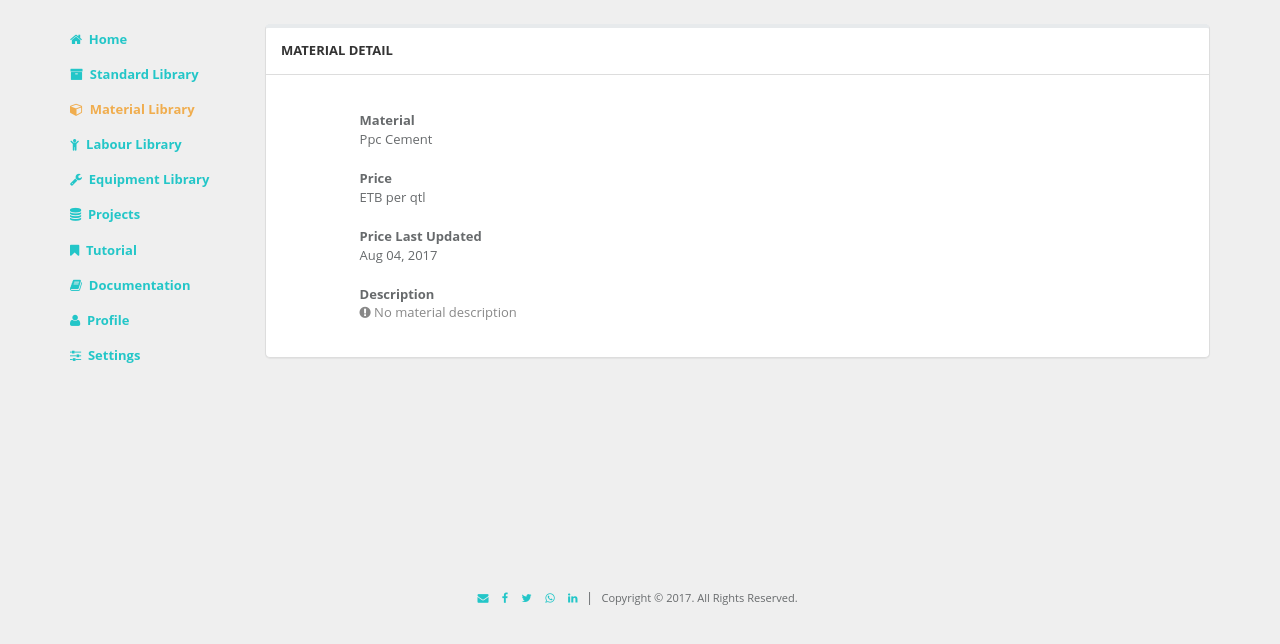
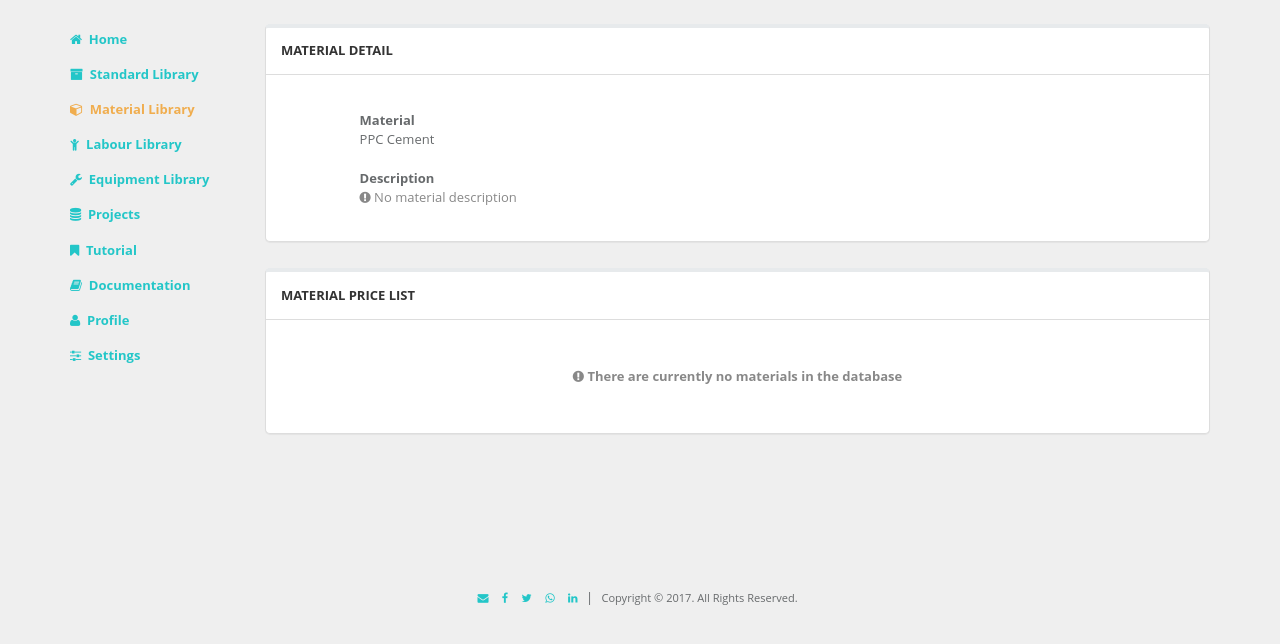
Before and after one commit to eyobofficial/orit-breakdowns, a Django app: page /breakdowns/material/6/ in a window 1280 px wide. Shown: the part 68-712 px from the top of the page. Run offline with Django 3.2, Linux system fonts and the light colour scheme; a user stored in the database is signed in; data comes from the database, SQL or seed files in the repository; both versions use the stored data as it was after the commit; some libraries are stand-ins or nearby versions.

Commit message:
Add material price list table to material detail view

```diff
--- a/breakdowns/templates/breakdowns/material_detail.html
+++ b/breakdowns/templates/breakdowns/material_detail.html
@@ -1,7 +1,8 @@
 {% extends 'base.html' %}
+{% load humanize %}
 
 {% block title %}
-<title>{{ material.full_title|title }} | Orit</title>
+<title>{{ material.full_title }} | Orit</title>
 {% endblock %}
 
 {% block content %}
@@ -15,13 +16,7 @@
         <div class="col-sm-6 col-sm-offset-1">
             <dl>
                 <dt>Material</dt>
-                <dd>{{ material.full_title|title }}</dd>
-
-                <dt>Price</dt>
-                <dd>{{ material.rate }} ETB per {% autoescape off %}{{ material.unit.short_title }}{% endautoescape %}</dd>
-
-                <dt>Price Last Updated</dt>
-                <dd>{{ material.updated_at|date:'M d, Y' }}</dd>
+                <dd>{{ material.full_title }}</dd>
 
                 <dt>Description</dt>
                 <dd>
@@ -36,4 +31,41 @@
     </div><!-- /.row -->
     </div><!-- /.panel-body -->
 </div><!-- /END .material-detail-panel -->
+
+<div class="panel panel-default panel-list" id="material-price-list-panel">
+    <div class="panel-heading">
+        Material Price List
+    </div>
+
+    <div class="panel-body">
+       {% if price_list %}
+       <div class="table-responsive">
+           <table class="material-price-table table panel-table table-hover table-stripped">
+               <thead>
+                   <tr>
+                       <th>#</th>
+                       <th>Supplier</th>
+                       <th class="text-right">Price ({% autoescape off %}{{ material.unit.short_title }}{% endautoescape %} Per ETB)</th>
+                       <th class="text-center">Last Updated</th>
+                   </tr>
+               </thead>
+
+               <tbody>
+                   {% for price in price_list %}
+                   <tr>
+                       <td>{{ forloop.counter }}</td>
+                       <td>{{ price.supplier.full_title }}</td>
+                       <td class="text-right">{{ price.price|intcomma }}</td>
+                       <td class="text-center text-danger bold">{{ price.updated_at|date:'M d, Y' }}</td>
+                   </tr>
+                   {% endfor %}
+
+               </tbody>
+           </table>
+       </div><!-- /END .table-responsive -->
+       {% else %}
+       <p class="text-center breath-both-lg text-fade"><strong><span class="fa fa-exclamation-circle"></span> There are currently no materials in the database</strong></p>
+       {% endif %}
+    </div>
+</div>
 {% endblock content %}
--- a/breakdowns/templates/breakdowns/material_list.html
+++ b/breakdowns/templates/breakdowns/material_list.html
@@ -56,7 +56,6 @@
                         <th>Material</th>
                         <th>Catagory</th>
                         <th class="text-center">Unit</th>
-                        <th class="text-right">Price (ETB)</th>
                         <th class="text-center">Last Updated</th>
                     </tr>
                 </thead>
@@ -68,7 +67,6 @@
                         <td><a href="{% url 'breakdowns:material_detail' material.id %}">{{ material.full_title|capfirst }}</a></td>
                         <td>{{ material.material_catagory.full_title|capfirst }}</td>
                         <td class="text-center">{% autoescape off %}{{ material.unit.short_title }}{% endautoescape %}</td>
-                        <td class="text-right">{{ material.rate|intcomma }}</td>
                         <td class="text-center text-danger bold">{{ material.updated_at|date:'M d, Y' }}</td>
                     </tr>
                     {% endfor %}
--- a/breakdowns/views.py
+++ b/breakdowns/views.py
@@ -8,7 +8,7 @@ from django.contrib.auth.models import User, Group
 from django.contrib.auth.decorators import login_required, permission_required
 from django.contrib.auth.mixins import LoginRequiredMixin, PermissionRequiredMixin, UserPassesTestMixin
 from .forms import SignupForm
-from .models import Project, Unit, MaterialCatagory, Material, LabourCatagory, Labour, EquipmentCatagory, Equipment, CostBreakdownCatagory, CostBreakdown, MaterialBreakdown, LabourBreakdown, EquipmentBreakdown
+from .models import Project, Unit, MaterialCatagory, Material, MaterialPrice, LabourCatagory, Labour, EquipmentCatagory, Equipment, CostBreakdownCatagory, CostBreakdown, MaterialBreakdown, LabourBreakdown, EquipmentBreakdown
 
 # Create your views here.
 @login_required
@@ -96,6 +96,7 @@ class MaterialDetail(LoginRequiredMixin, generic.DetailView):
 
     def get_context_data(self, *args, **kwargs):
         context = super(MaterialDetail, self).get_context_data(*args, **kwargs)
+        context['price_list'] = MaterialPrice.objects.filter(material_id=self.kwargs['pk'])
         context['page_name'] = 'Materials'
         return context
 
```
Also changed, not shown: breakdowns/admin.py (+16 -1 lines), db.sqlite3.
